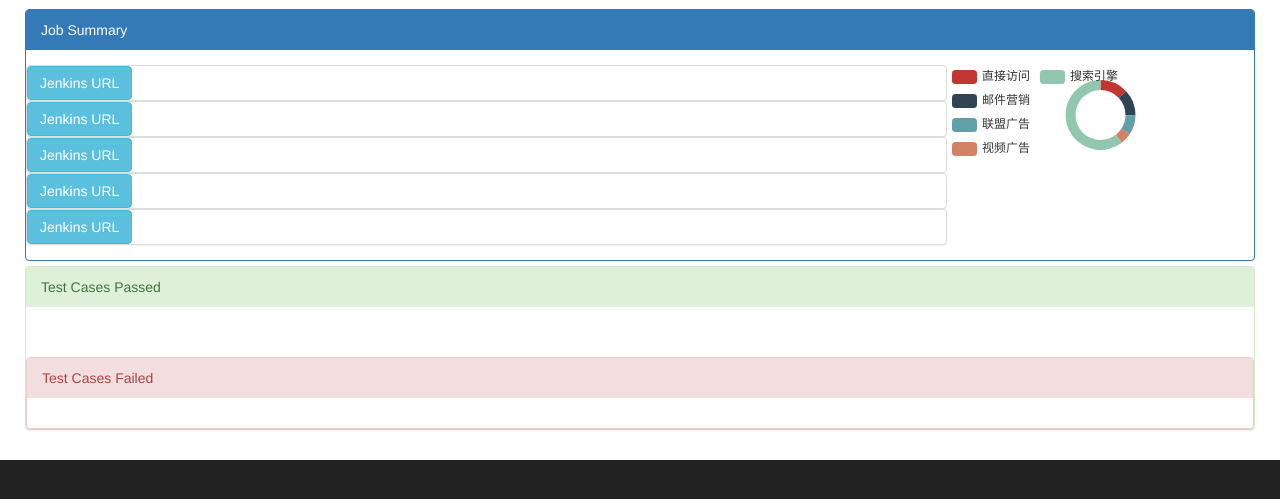
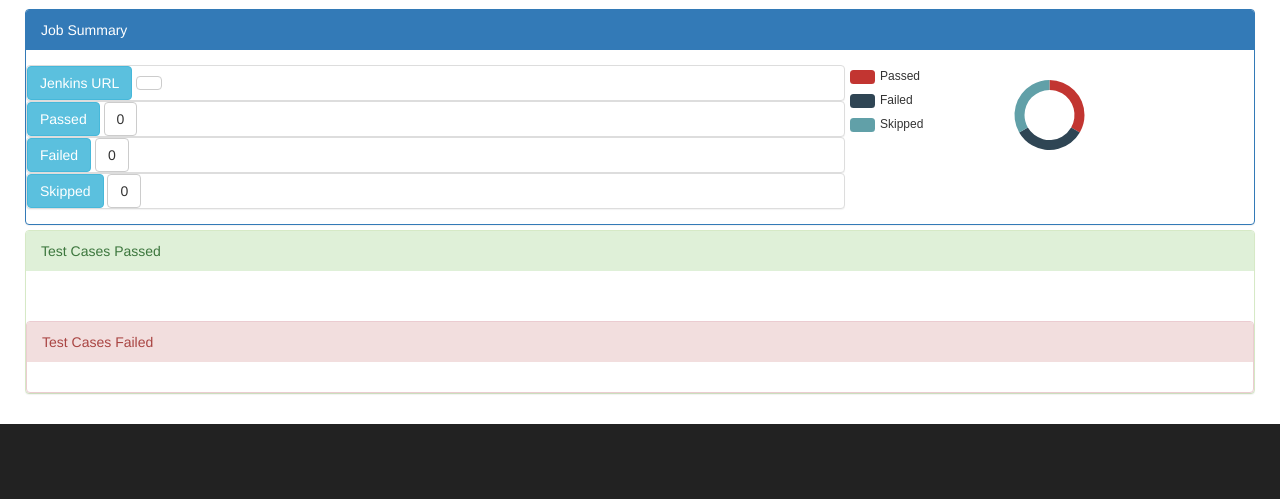
Before and after one commit to macxu/dragonfly, a Flask app: template app/templates/jenkins_build.html in a window 1280 px wide. Shown: the part 51-550 px from the top of the page. Run offline with Flask 2, Linux system fonts and the light colour scheme; the template is opened without the code that fills it, so the values that code supplies are empty; some libraries are stand-ins or nearby versions.

Commit message:
UI improvement.

```diff
--- a/app/templates/jenkins_build.html
+++ b/app/templates/jenkins_build.html
@@ -46,35 +46,38 @@ script(src='https://oss.maxcdn.com/libs/respond.js/1.4.2/respond.min.js')--><!--
                   <div class="panel-body">
 
                         <div class="row">
-                            <div class="col-sm-9">
+                            <div class="col-sm-8">
                                 <div class="row">
                                     <div class="panel panel-default">
                                         <a href="#" class="btn btn-info" role="button">Jenkins URL</a>
+                                        <a href="#" id='linkJenkins' class="btn btn-default" role="button"></a>
                                     </div>
                                 </div>
+
                                 <div class="row">
                                     <div class="panel panel-default">
-                                        <a href="#" class="btn btn-info" role="button">Jenkins URL</a>
+                                        <a href="#" class="btn btn-info" role="button">Passed</a>
+                                        <a href="#" id='linkPassedCount' class="btn btn-default block" role="button">0</a>
                                     </div>
                                 </div>
+
                                 <div class="row">
                                     <div class="panel panel-default">
-                                        <a href="#" class="btn btn-info" role="button">Jenkins URL</a>
+                                        <a href="#" class="btn btn-info" role="button">Failed</a>
+                                        <a href="#" id='linkFailedCount' class="btn btn-default" role="button">0</a>
                                     </div>
                                 </div>
+
                                 <div class="row">
                                     <div class="panel panel-default">
-                                        <a href="#" class="btn btn-info" role="button">Jenkins URL</a>
+                                        <a href="#" class="btn btn-info" role="button">Skipped</a>
+                                        <a href="#" id='linkSkippedCount' class="btn btn-default" role="button">0</a>
                                     </div>
                                 </div>
-                                <div class="row">
-                                    <div class="panel panel-default">
-                                        <a href="#" class="btn btn-info" role="button">Jenkins URL</a>
-                                    </div>
-                                </div>
+
                             </div>
 
-                            <div class="col-sm-3">
+                            <div class="col-sm-4">
                                 <div class="row" id="divPiePassRate" style="height:100%">
                                 </div>
                             </div>
@@ -144,12 +147,19 @@ script(src='https://oss.maxcdn.com/libs/respond.js/1.4.2/respond.min.js')--><!--
 <script>
     function loadSummary(report) {
 
-        loadPassRateChart(report);
+        $('#linkJenkins').attr('href', report.build).attr('target', '_blank').text(report.build);
+
+        $('#linkPassedCount').text(report.cases.passed.length);
+        $('#linkFailedCount').text(report.cases.failed.length);
+        $('#linkSkippedCount').text(report.cases.skipped.length);
+
+
+        loadPassRateChart(report.cases);
     }
 </script>
 
 <script>
-    function loadPassRateChart(report) {
+    function loadPassRateChart(cases) {
 
         var myChart = echarts.init(document.getElementById('divPiePassRate'));
 
@@ -161,23 +171,23 @@ script(src='https://oss.maxcdn.com/libs/respond.js/1.4.2/respond.min.js')--><!--
             legend: {
                 orient: 'vertical',
                 x: 'left',
-                data:['直接访问','邮件营销','联盟广告','视频广告','搜索引擎']
+                data:['Passed','Failed','Skipped']
             },
             series: [
                 {
-                    name:'访问来源',
+                    name:'Cases Executed',
                     type:'pie',
                     radius: ['50%', '70%'],
                     avoidLabelOverlap: false,
                     label: {
                         normal: {
                             show: false,
-                            position: 'center'
+                            position: 'bottom'
                         },
                         emphasis: {
                             show: true,
                             textStyle: {
-                                fontSize: '30',
+                                fontSize: '12',
                                 fontWeight: 'bold'
                             }
                         }
@@ -188,19 +198,15 @@ script(src='https://oss.maxcdn.com/libs/respond.js/1.4.2/respond.min.js')--><!--
                         }
                     },
                     data:[
-                        {value:335, name:'直接访问'},
-                        {value:310, name:'邮件营销'},
-                        {value:234, name:'联盟广告'},
-                        {value:135, name:'视频广告'},
-                        {value:1548, name:'搜索引擎'}
+                        {value: cases.passed.length, name:'Passed'},
+                        {value: cases.failed.length, name:'Failed'},
+                        {value: cases.skipped.length, name:'Skipped'}
                     ]
                 }
             ]
         };
 
         myChart.setOption(option);
-
-
     }
 </script>
 
```
